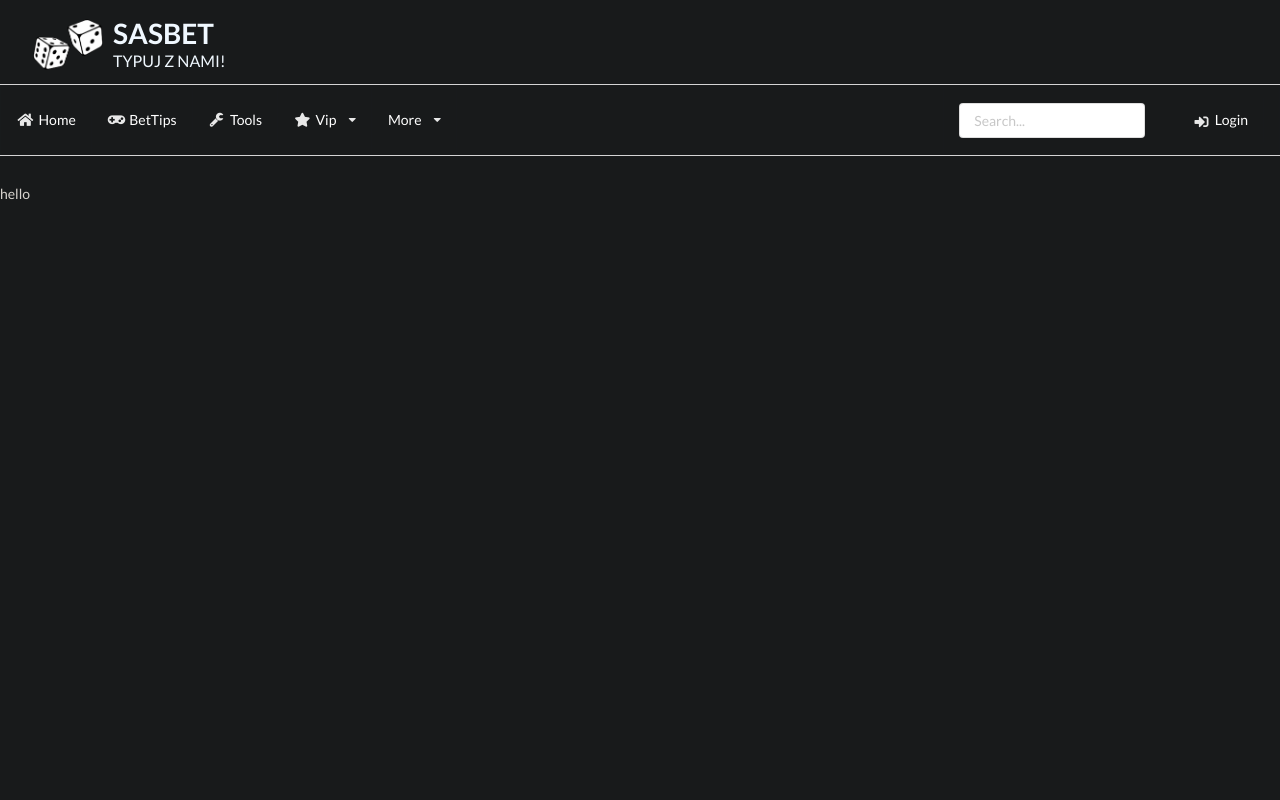
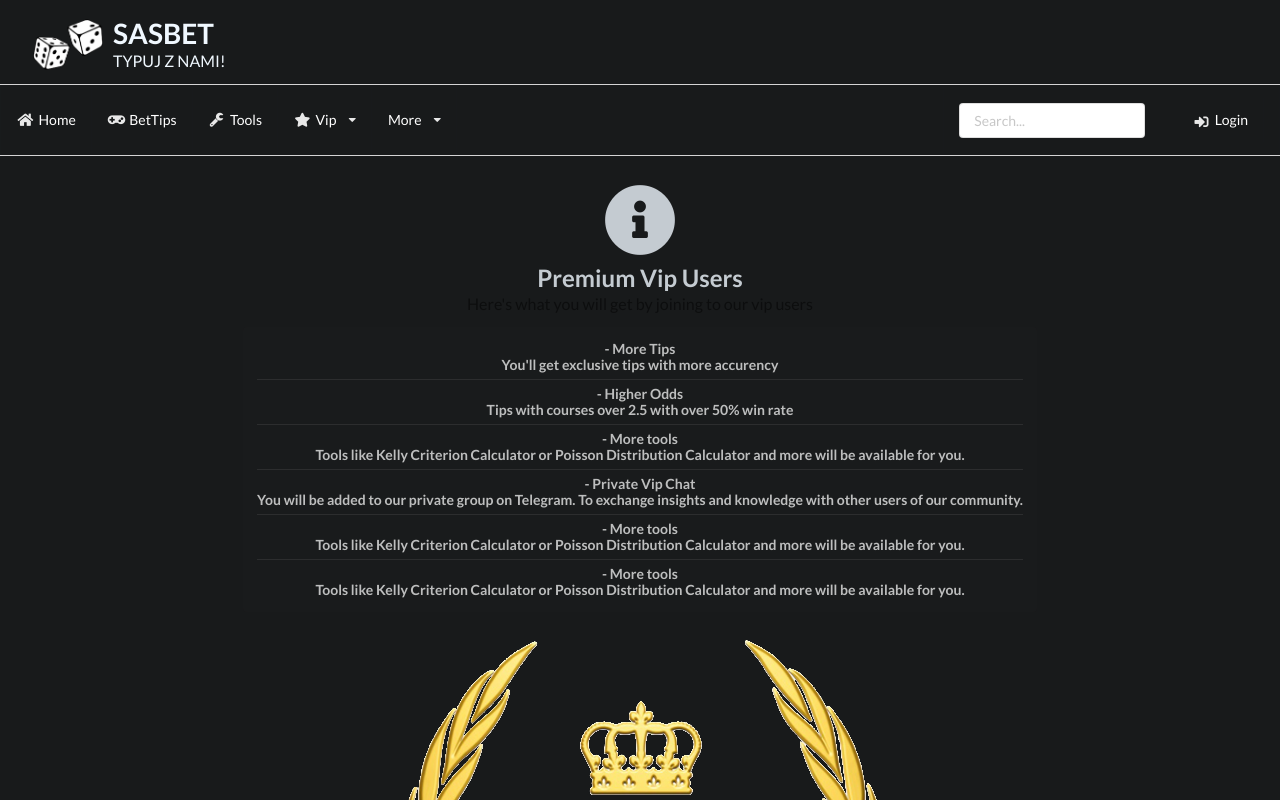
Before and after one commit to udaceue/betTipsAppv2, a React (Create React App) app in the folder client/: page /AboutVip in a window 1280 px wide. Shown: the top 800 px of the page. Built offline with nearby package versions, Linux system fonts and the light colour scheme.

Commit message:
added cons for vip users in AboutVip section.

```diff
--- a/client/src/components/AboutVip.jsx
+++ b/client/src/components/AboutVip.jsx
@@ -1,5 +1,6 @@
 import React from 'react'
 import HeaderUseage from "./HeaderUseage";
+import vip from "../photos/vip.png"
 
 
 function AboutVip() {
@@ -8,8 +9,57 @@ function AboutVip() {
     <div className="ui fluid container">
       <HeaderUseage />
     </div>
-    <div className="ui fluid container toolsContent">
-        hello
+    <div className="ui center aligned fluid container toolsContent">
+    <h2 class="ui icon header">
+  <i class="info circle icon"></i>
+  <div class="content">
+   Premium  Vip Users
+    <div class="sub header">Here's what you will get by joining to our vip users</div>
+    <div class="ui inverted segment">
+  <div class="ui inverted relaxed divided list">
+    <div class="item">
+      <div class="content">
+        <div class="header"> - More Tips</div>
+        You'll get exclusive tips with more accurency
+      </div>
+    </div>
+    <div class="item">
+      <div class="content">
+        <div class="header"> - Higher Odds</div>
+         Tips with courses over 2.5 with over 50% win rate
+      </div>
+    </div>
+    <div class="item">
+      <div class="content">
+        <div class="header"> - More tools</div>
+            Tools like Kelly Criterion Calculator or Poisson Distribution Calculator and more will be available for you.
+      </div>
+    </div>
+    <div class="item">
+      <div class="content">
+        <div class="header"> - Private Vip Chat</div>
+        You will be added to our private group on Telegram. To exchange insights and knowledge with other users of our community.
+      </div>
+    </div>
+    <div class="item">
+      <div class="content">
+        <div class="header"> - More tools</div>
+            Tools like Kelly Criterion Calculator or Poisson Distribution Calculator and more will be available for you.
+      </div>
+    </div>
+    <div class="item">
+      <div class="content">
+        <div class="header"> - More tools</div>
+            Tools like Kelly Criterion Calculator or Poisson Distribution Calculator and more will be available for you.
+      </div>
+    </div>
+  </div>
+
+</div>
+
+  </div>
+</h2>
+           <div> <img className='vipImg' src ={vip} alt= ""></img></div>
     </div>
   </div>
   )
--- a/client/src/components/App.css
+++ b/client/src/components/App.css
@@ -290,4 +290,11 @@ select {
   .ui.six.column.centered.grid.tipsColumn > * {
     font-size: 1.5rem;
   }
+
 }
+@media (max-width: 660px) {
+  .vipImg{
+    width: 50%;
+    height: 50%;
+  }
+}
```
Also changed, not shown: client/src/photos/vip.png (added).
